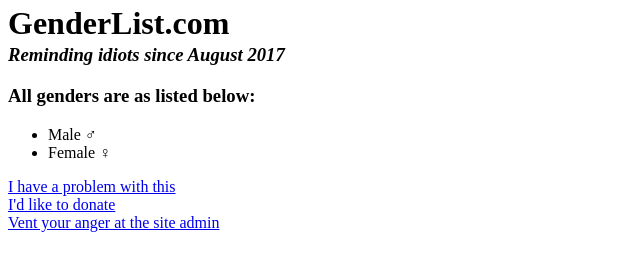
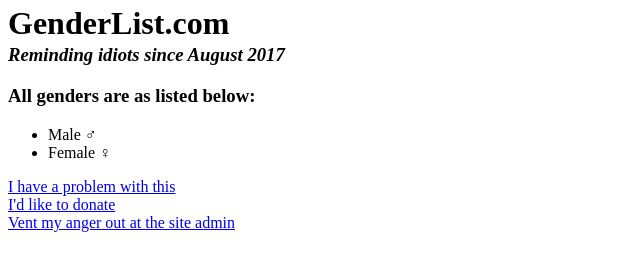
Before and after one commit to gdlweb/genderlist, a plain HTML site: page index.html in a window 1280 px wide. Shown: the full height of the page, 0-640 px from the left. Drawn offline with nearby package versions, Linux system fonts and the light colour scheme.

Commit message:
Update index.html

```diff
--- a/index.html
+++ b/index.html
@@ -74,7 +74,7 @@
 
 
 	</div>
-  <a href="#Angry" onclick="toggle_visibility('notsohappy');">Vent your anger at the site admin</a>
+  <a href="#Angry" onclick="toggle_visibility('notsohappy');">Vent my anger out at the site admin</a>
 	<div id="notsohappy" style="display:none;">
 		<img src="http://safemail.justlikeed.net/e/9f1e624e5814fbfdefed5b93ecc83f63.png" border="0" align="absbottom" style="padding-top:3px;">
 	</div>
```
